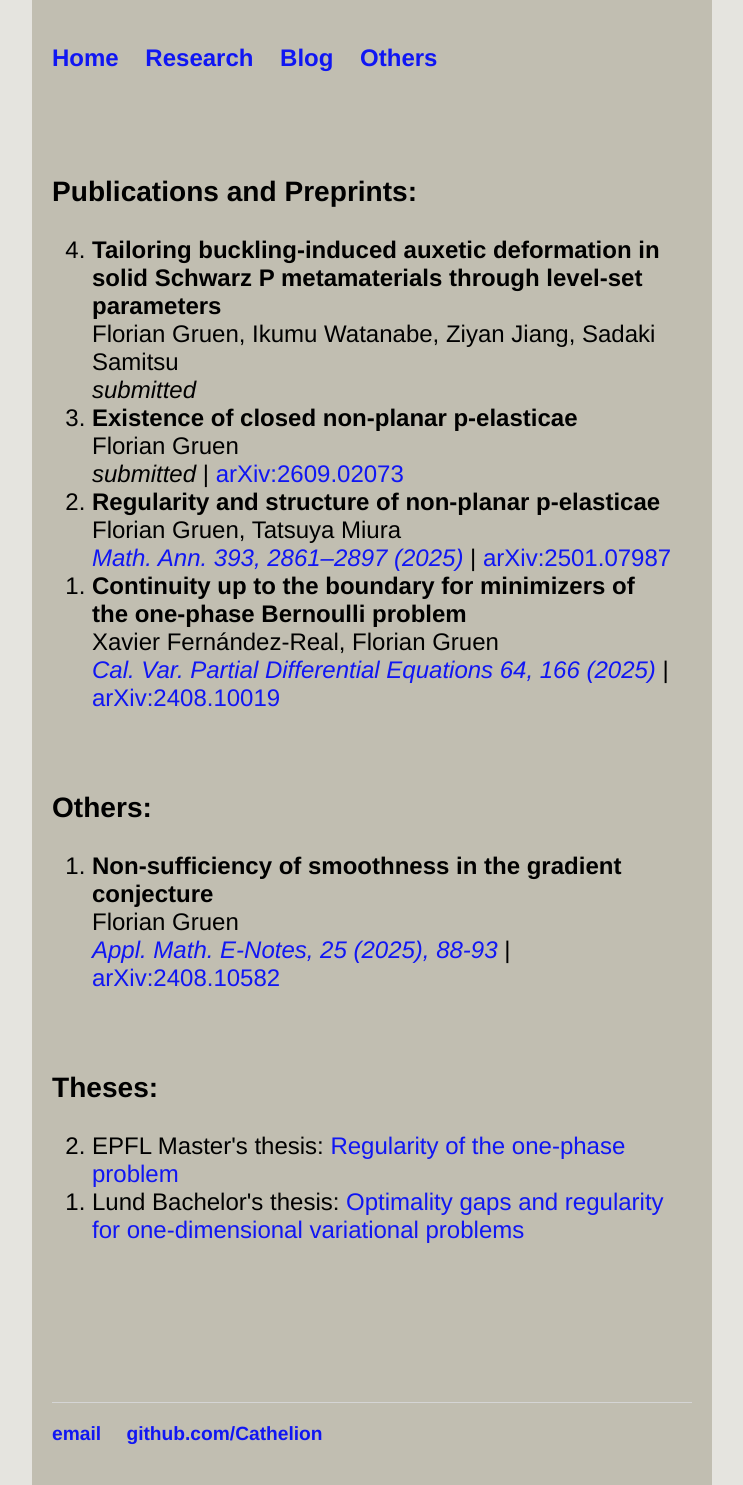
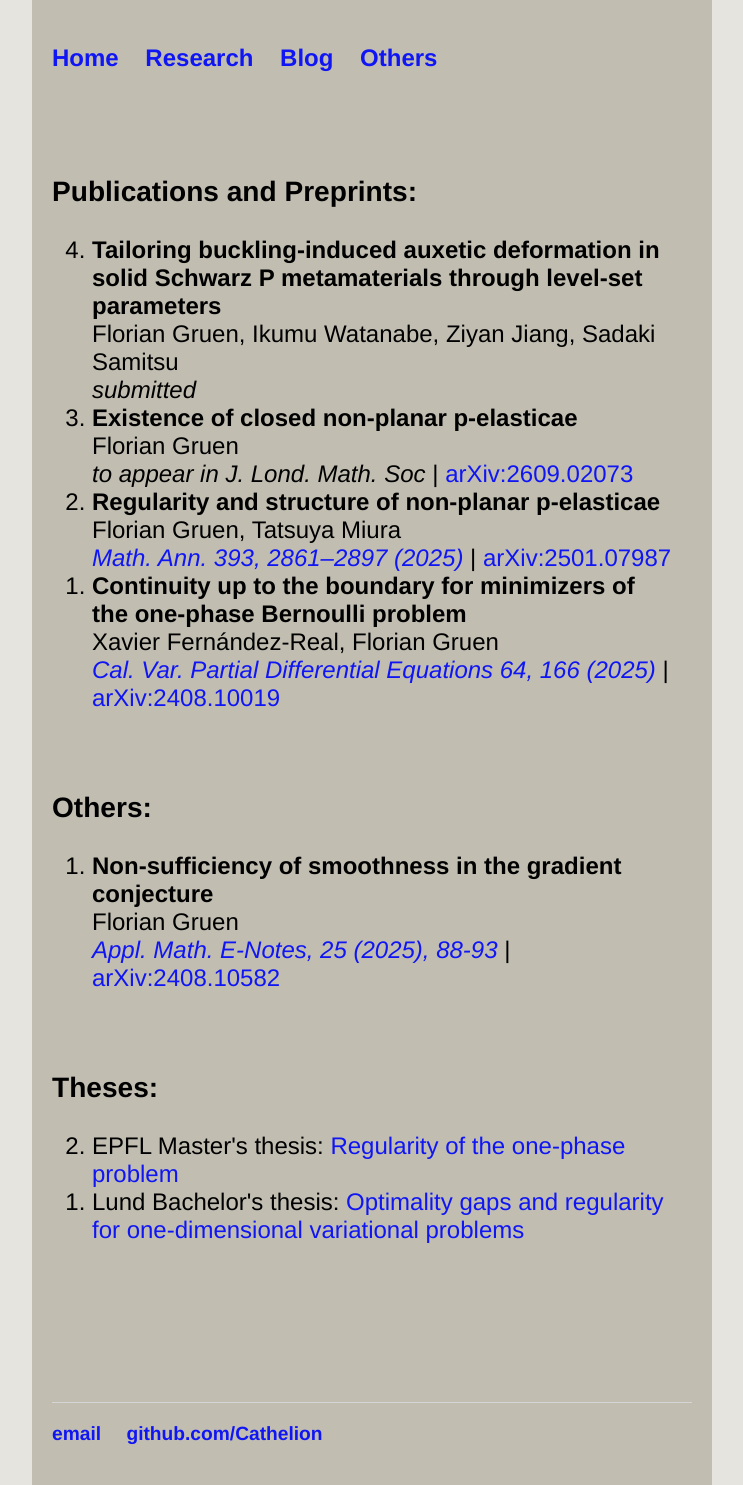
Before and after one commit to Cathelion/Cathelion.github.io, a Jekyll site: the page built from research/research.html, in a window 1280 px wide. Shown: the whole page, without its empty margins (268-1011 px from the left). Built offline with Jekyll 4.4.1, drawn with Linux system fonts in a browser that asks for light colours.

Commit message:
Update research.html

```diff
--- a/research/research.html
+++ b/research/research.html
@@ -8,7 +8,7 @@
 <h3>Publications and Preprints:</h3>
 <ol reversed>
 	<li> <b>Tailoring buckling-induced auxetic deformation in solid Schwarz P metamaterials through level-set parameters</b> <br> Florian Gruen, Ikumu Watanabe, Ziyan Jiang, Sadaki Samitsu <br> <i>submitted</i> </li>
-	<li>  <b>Existence of closed non-planar p-elasticae</b> <br> Florian Gruen <br> <i>submitted</i> | <a href="https://arxiv.org/abs/2609.02073">arXiv:2609.02073</a> </li>
+	<li>  <b>Existence of closed non-planar p-elasticae</b> <br> Florian Gruen <br> <i>to appear in J. Lond. Math. Soc</i> | <a href="https://arxiv.org/abs/2609.02073">arXiv:2609.02073</a> </li>
 <li> <b>Regularity and structure of non-planar p-elasticae</b> <br> Florian Gruen, Tatsuya Miura <br> <a href="https://doi.org/10.1007/s00208-025-03284-6"><i>Math. Ann. 393, 2861–2897 (2025)</i></a> | <a href="https://arxiv.org/abs/2501.07987">arXiv:2501.07987</a> </li>
   <li> <b>Continuity up to the boundary for minimizers of the one-phase Bernoulli problem</b> <br> Xavier Fernández-Real, Florian Gruen <br>  <a href="https://link.springer.com/article/10.1007/s00526-025-03040-3"><i>Cal. Var. Partial Differential Equations 64, 166 (2025)</i></a> | <a href="https://arxiv.org/abs/2408.10019">arXiv:2408.10019</a> </li>
 </ol>
```
